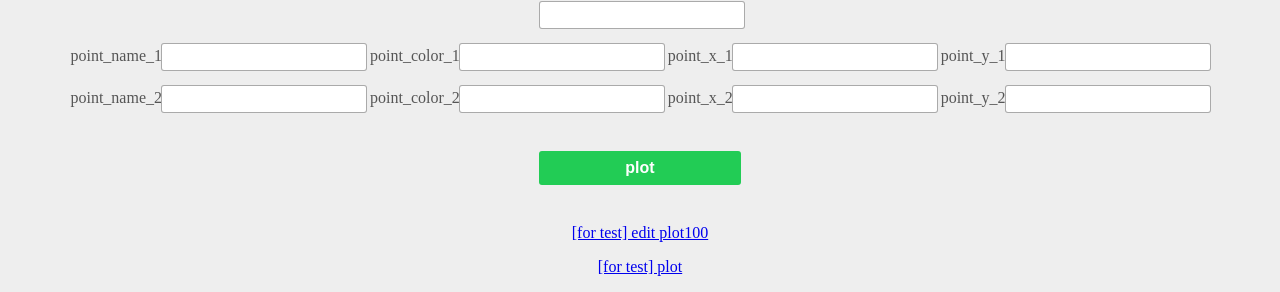
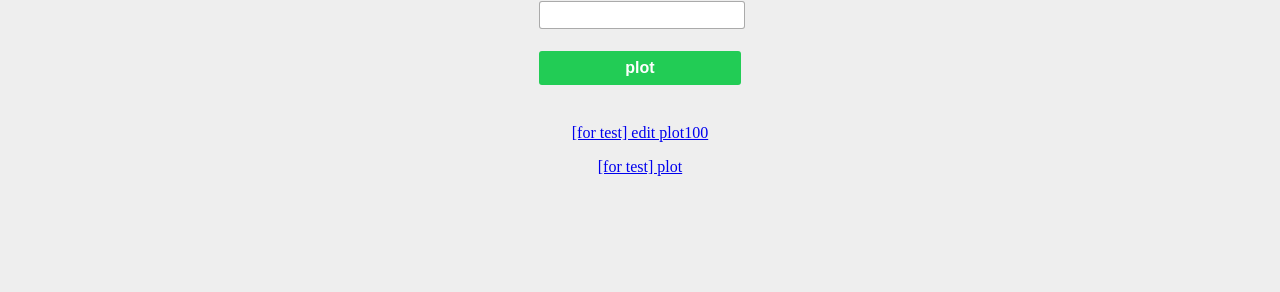
Before and after one commit to NathanielTasker/plotter, a Django app: page /plotter/ in a window 1280 px wide. Shown: the part 708-1000 px from the top of the page. After the commit the page ends 884 px from the top, so only its background shows below. Run offline with Django 3.2, Linux system fonts and the light colour scheme.

Commit message:
removed test codes from add_points.js, index.html

```diff
--- a/plotter/static/plotter/js/add_points.js
+++ b/plotter/static/plotter/js/add_points.js
@@ -1,7 +1,6 @@
 var points = 0;
 
 document.getElementById( "plot_area" ).addEventListener( "click", function( event ) {
-    console.log('hi'); //just for test
     var clickX = event.pageX ;
     var clickY = event.pageY ;
 
@@ -12,12 +11,11 @@ document.getElementById( "plot_area" ).addEventListener( "click", function( even
     var x = clickX - positionX ;
     var y = clickY - positionY ;
 
-    // $('plot_area').append($("<div class='point_form'><p><label for='point_" + points + "'><input type='text' name='point_name_" + points + "' /></label></p><div class='color picker'>color picker</div><p><input type='text' name='point_x_" + points + "' value=" + x + " /></p><p><input type='text' name='point_y_" + points + "' value=" + y + " /></p></div>").css({
-    $('plot_area').append($("<p>add point here!</p>").css({
+    $('body').append($("<div class='point_form'><p><label for='point_" + points + "'><input type='text' name='point_name_" + points + "' /></label></p><div class='color picker'>color picker</div><p><input type='text' name='point_x_" + points + "' value=" + x + " /></p><p><input type='text' name='point_y_" + points + "' value=" + y + " /></p></div>").css({
         position: 'absolute',
         left: clickX,
         top:  clickY,
-        backgroundColor: "#aaaaaa"
+        backgroundColor: "#eeeeee"
     }));
 
     points ++;
--- a/plotter/templates/plotter/index.html
+++ b/plotter/templates/plotter/index.html
@@ -31,20 +31,6 @@
                     <label for="bottom"><input type="text" name="bottom" /></label>
                 </div>
             </div>
-            <!-- for test -->
-            <p>
-                <label for="point_name_1">point_name_1<input type="text" name="point_name_1" size="60"></label>
-                <label for="point_color_1">point_color_1<input type="text" name="point_color_1" size="60"></label>
-                <label for="point_x_1">point_x_1<input type="text" name="point_x_1" size="10"></label>
-                <label for="point_y_1">point_y_1<input type="text" name="point_y_1" size="10"></label>
-            </p>
-            <p>
-            <label for="point_name_2">point_name_2<input type="text" name="point_name_2" size="60"></label>
-                <label for="point_color_2">point_color_2<input type="text" name="point_color_2" size="60"></label>
-                <label for="point_x_2">point_x_2<input type="text" name="point_x_2" size="10"></label>
-                <label for="point_y_2">point_y_2<input type="text" name="point_y_2" size="10"></label>
-            </p>
-            <!-- for test -->
             <input type="submit" value="plot" class="button">
         </form>
 
```
Also changed, not shown: db.sqlite3.
